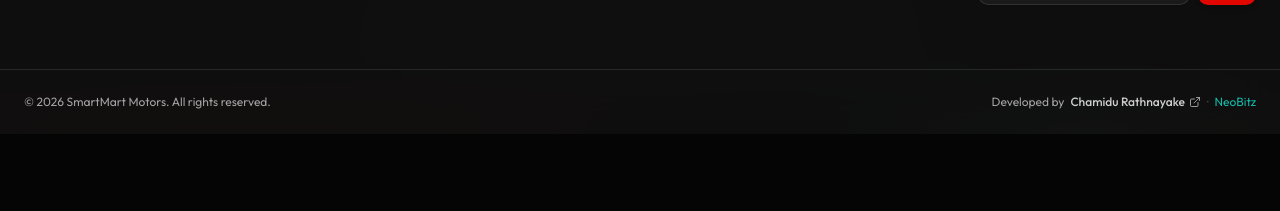
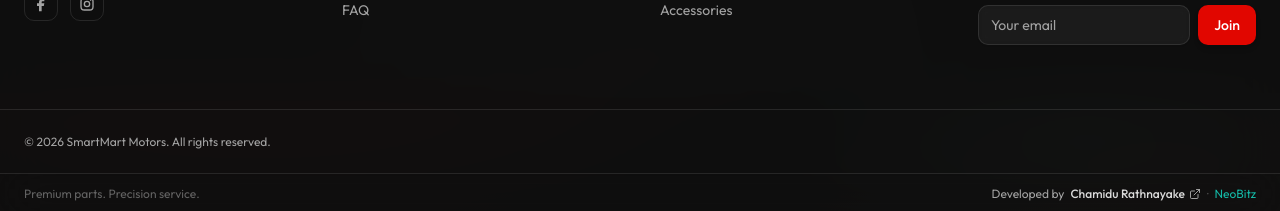
Before and after one commit to ChamiyaX/SMARTMART-MOTORS, a Next.js app: page /terms in a window 1280 px wide. Shown: the part 1507-1718 px from the top of the page. Before the commit the page ends 1641 px from the top, so only its background shows below. Built offline with nearby package versions, Linux system fonts and the light colour scheme; no server answers.

Commit message:
Developer credit add
Signed-off-by: ChamiyaX <gimhan7809@gmail.com>

```diff
--- a/src/app/(site)/layout.tsx
+++ b/src/app/(site)/layout.tsx
@@ -6,7 +6,7 @@ export default function SiteLayout({ children }: { children: React.ReactNode })
   return (
     <>
       <Navbar />
-      <main className="min-h-screen">{children}</main>
+      <main className="min-h-screen pb-10">{children}</main>
       <Footer />
       <WhatsAppButton />
     </>
--- a/src/components/layout/footer.tsx
+++ b/src/components/layout/footer.tsx
@@ -152,15 +152,23 @@ export function Footer() {
       </div>
 
       <Separator />
-      <div className="container flex flex-col items-center justify-between gap-3 py-6 text-center text-xs text-muted-foreground sm:flex-row sm:text-left">
+      <div className="container py-6 pb-16 text-center text-xs text-muted-foreground sm:text-left">
         <p>© {new Date().getFullYear()} SmartMart Motors. All rights reserved.</p>
-        <p className="flex flex-wrap items-center justify-center gap-1.5 sm:justify-end">
+      </div>
+
+      {/* Fixed developer credit — always visible at bottom */}
+      <div className="bg-[#050505]/92 fixed inset-x-0 bottom-0 z-50 border-t border-white/10 backdrop-blur-xl">
+        <div className="container flex h-10 items-center justify-center gap-1.5 text-center text-[11px] text-muted-foreground sm:justify-between sm:text-left sm:text-xs">
+          <p className="hidden text-white/35 sm:block">
+            Premium parts. Precision service.
+          </p>
+          <p className="flex flex-wrap items-center justify-center gap-1.5">
             <span>Developed by</span>
             <a
               href={SITE_CONFIG.developer.url}
               target="_blank"
               rel="noopener noreferrer"
-            className="inline-flex items-center gap-1 font-medium text-white/80 transition hover:text-primary"
+              className="inline-flex items-center gap-1 font-medium text-white/85 transition hover:text-primary"
             >
               {SITE_CONFIG.developer.name}
               <ExternalLink className="h-3 w-3 opacity-70" aria-hidden />
@@ -176,6 +184,7 @@ export function Footer() {
             </a>
           </p>
         </div>
+      </div>
     </footer>
   );
 }
--- a/src/components/layout/whatsapp-button.tsx
+++ b/src/components/layout/whatsapp-button.tsx
@@ -15,7 +15,7 @@ export function WhatsAppButton({ className }: WhatsAppButtonProps) {
       rel="noopener noreferrer"
       aria-label="Chat on WhatsApp"
       className={cn(
-        "animate-pulse-glow fixed bottom-6 right-6 z-40 flex h-14 w-14 items-center justify-center rounded-full bg-[#25D366] text-white shadow-lg transition-transform hover:scale-110",
+        "animate-pulse-glow fixed bottom-14 right-6 z-40 flex h-14 w-14 items-center justify-center rounded-full bg-[#25D366] text-white shadow-lg transition-transform hover:scale-110",
         className
       )}
     >
```
Lines whose indentation alone changed are shown as unchanged.
